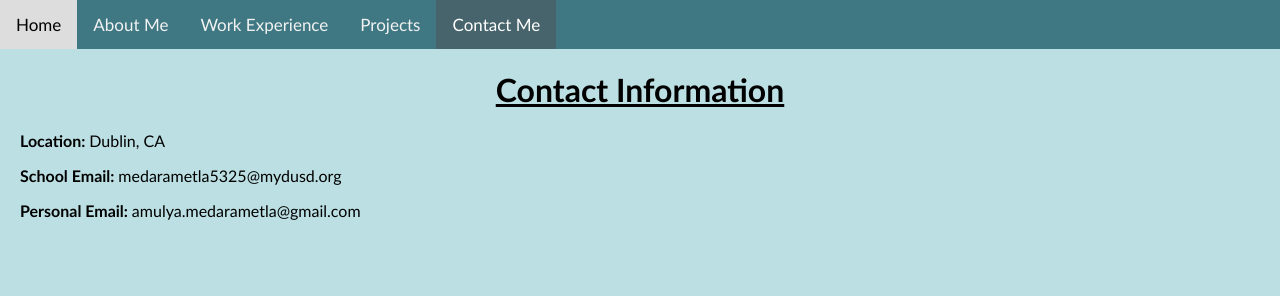
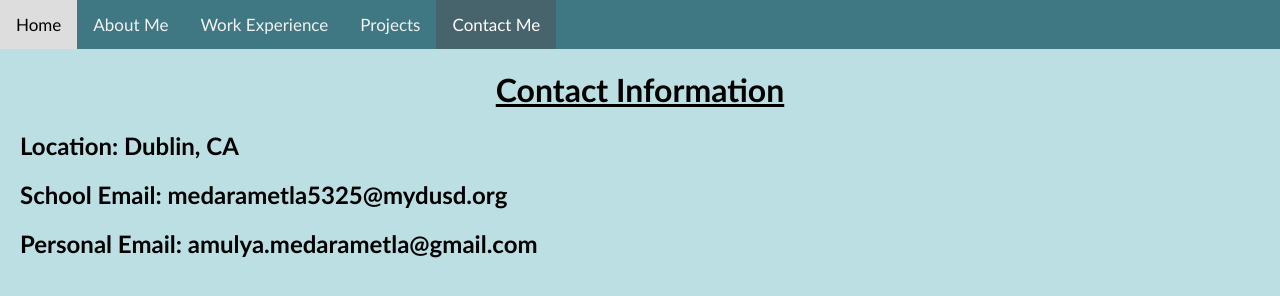
Before and after one commit to Aero-ComSci/about-me-page-uhmull, a plain HTML site: page contact.html in a window 1280 px wide. Drawn offline with Linux system fonts and the light colour scheme; a script that the page names is missing.

Commit message:
Update contact.html

```diff
--- a/contact.html
+++ b/contact.html
@@ -26,9 +26,9 @@
   </style>
 
   <div style="padding-left: 20px;">
-    <p> <strong> Location: </strong> Dublin, CA </p>
-    <p> <strong> School Email: </strong> medarametla5325@mydusd.org </p>
-    <p> <strong> Personal Email: </strong> amulya.medarametla@gmail.com </p>
+    <h2> <strong> Location: </strong> Dublin, CA </h2>
+    <h2> <strong> School Email: </strong> medarametla5325@mydusd.org </h2>
+    <h2> <strong> Personal Email: </strong> amulya.medarametla@gmail.com </h2>
   </div>
 
   <script src="script.js"></script>
```
